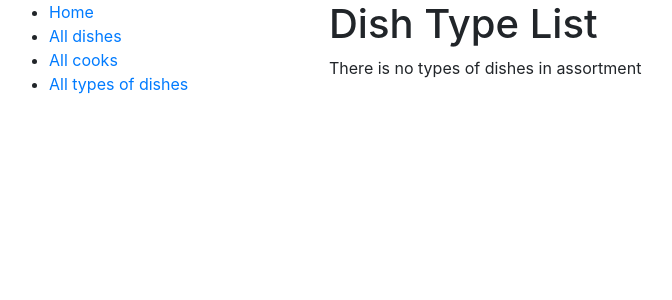
After one commit to Yevheniy-Lototskiy/restaurant-kitchen-service, a Django app: page /kitchen/dish-types/ in a window 1280 px wide. The commit adds this page. Shown: the top 300 px of the page, without its empty margins (6-678 px from the left). Run offline with Django 4.2, Linux system fonts and the light colour scheme; data that the repository does not hold is empty.

Commit message:
Created new page for dish type list

```diff
--- a/kitchen_service/urls.py
+++ b/kitchen_service/urls.py
@@ -3,11 +3,13 @@ from django.urls import path
 from kitchen_service.views import (
     index,
     DishListView,
+    DishTypeListView,
 )
 
 urlpatterns = [
     path("", index, name="index"),
-    path("dishes/", DishListView.as_view(), name="dish-list")
+    path("dishes/", DishListView.as_view(), name="dish-list"),
+    path("dish-types/", DishTypeListView.as_view(), name="dish-type-list")
 ]
 
 app_name = "kitchen"
--- a/kitchen_service/views.py
+++ b/kitchen_service/views.py
@@ -7,7 +7,6 @@ from kitchen_service.models import Dish, Cook, DishType
 
 @login_required
 def index(request):
-
     context = {
         "num_dishes": Dish.objects.count(),
         "num_cooks": Cook.objects.count(),
@@ -20,3 +19,9 @@ def index(request):
 class DishListView(generic.ListView):
     model = Dish
     template_name = "kitchen/dish_list.html"
+
+
+class DishTypeListView(generic.ListView):
+    model = DishType
+    template_name = "kitchen/dish_type_list.html"
+    context_object_name = "dish_type_list"
--- a/templates/includes/sidebar.html
+++ b/templates/includes/sidebar.html
@@ -2,5 +2,5 @@
   <li><a href="{% url 'kitchen:index' %}">Home</a></li>
   <li><a href="{% url 'kitchen:dish-list' %}">All dishes</a></li>
   <li><a href="#">All cooks</a></li>
-  <li><a href="#">All types of dishes</a></li>
+  <li><a href="{% url 'kitchen:dish-type-list' %}">All types of dishes</a></li>
 </ul>
--- a/templates/kitchen/dish_list.html
+++ b/templates/kitchen/dish_list.html
@@ -10,7 +10,7 @@
       {% for dish in dish_list %}
         <li>
           {{ dish.name }} Description: {{ dish.description }}
-           (price: {{ dish.price }}, format: {{ dish.dish_type.name }})
+           (Price: {{ dish.price }}, Dish type: {{ dish.dish_type.name }})
         </li>
       {% endfor %}
     </ul>
--- /dev/null
+++ b/templates/kitchen/dish_type_list.html
@@ -0,0 +1,28 @@
+{% extends "base.html" %}
+
+{% block content %}
+  <h1>
+    Dish Type List
+  </h1>
+  {% if dish_type_list %}
+    <table>
+      <tr>
+        <th>ID</th>
+        <th>Name</th>
+      </tr>
+
+      {% for dish_type in dish_type_list %}
+        <tr>
+          <td>
+            {{ dish_type.id }}
+          </td>
+          <td>
+            {{ dish_type.name }}
+          </td>
+        </tr>
+      {% endfor %}
+    </table>
+  {% else %}
+    <p>There is no types of dishes in assortment</p>
+  {% endif %}
+{% endblock %}
```
